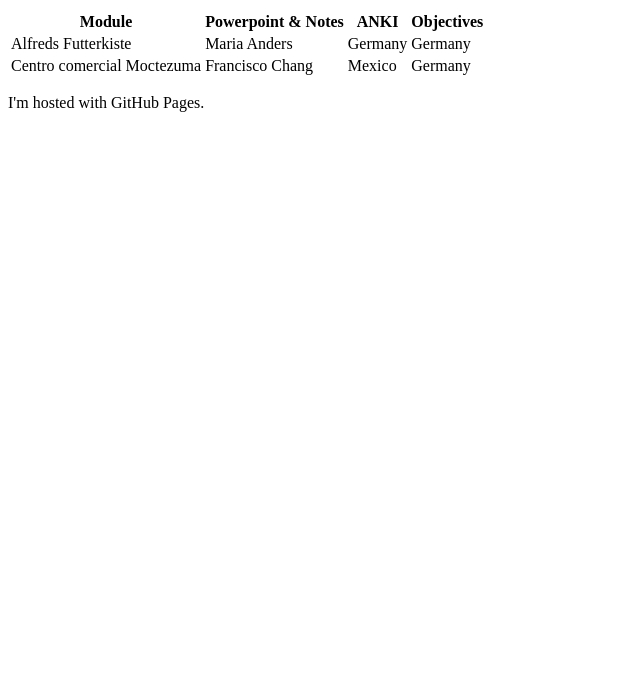
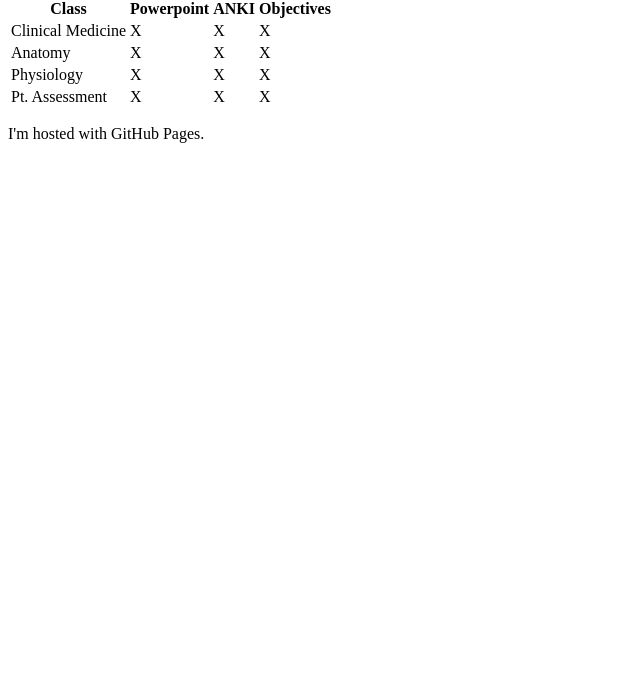
Before and after one commit to eparayno/eparayno.github.io, a plain HTML site: page index.html in a window 1280 px wide. Shown: the part 104-800 px from the top of the page, without its empty margins (0-640 px from the left). Drawn offline with Linux system fonts and the light colour scheme.

Commit message:
Update index.html

```diff
--- a/index.html
+++ b/index.html
@@ -4,25 +4,37 @@
     <ul>
         <li><a href="index.html">Home</a></li>
       </ul>
-<h1>Hello World</h1>
+<h2>Dermatology</h2>
 <table>
     <tr>
-      <th>Module</th>
-      <th>Powerpoint & Notes</th>
+      <th>Class</th>
+      <th>Powerpoint</th>
       <th>ANKI</th>
       <th>Objectives</th>
     </tr>
     <tr>
-      <td>Alfreds Futterkiste</td>
-      <td>Maria Anders</td>
-      <td>Germany</td>
-      <td>Germany</td>
+      <td>Clinical Medicine</td>
+      <td>X</td>
+      <td>X</td>
+      <td>X</td>
     </tr>
     <tr>
-      <td>Centro comercial Moctezuma</td>
-      <td>Francisco Chang</td>
-      <td>Mexico</td>
-      <td>Germany</td>
+      <td>Anatomy</td>
+      <td>X</td>
+      <td>X</td>
+      <td>X</td>
+    </tr>
+    <tr>
+      <td>Physiology</td>
+      <td>X</td>
+      <td>X</td>
+      <td>X</td>
+    </tr>
+    <tr>
+      <td>Pt. Assessment</td>
+      <td>X</td>
+      <td>X</td>
+      <td>X</td>
     </tr>
   </table>
 <p>I'm hosted with GitHub Pages.</p>
```
